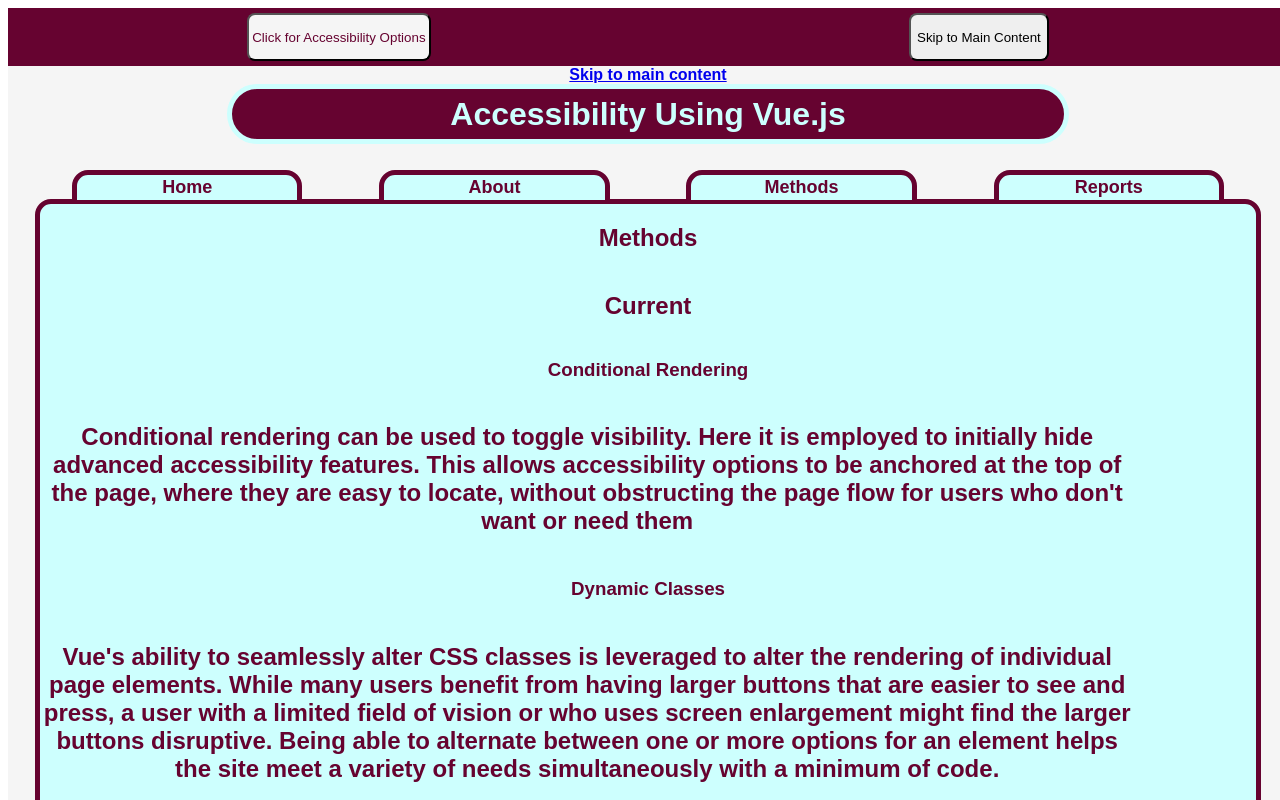
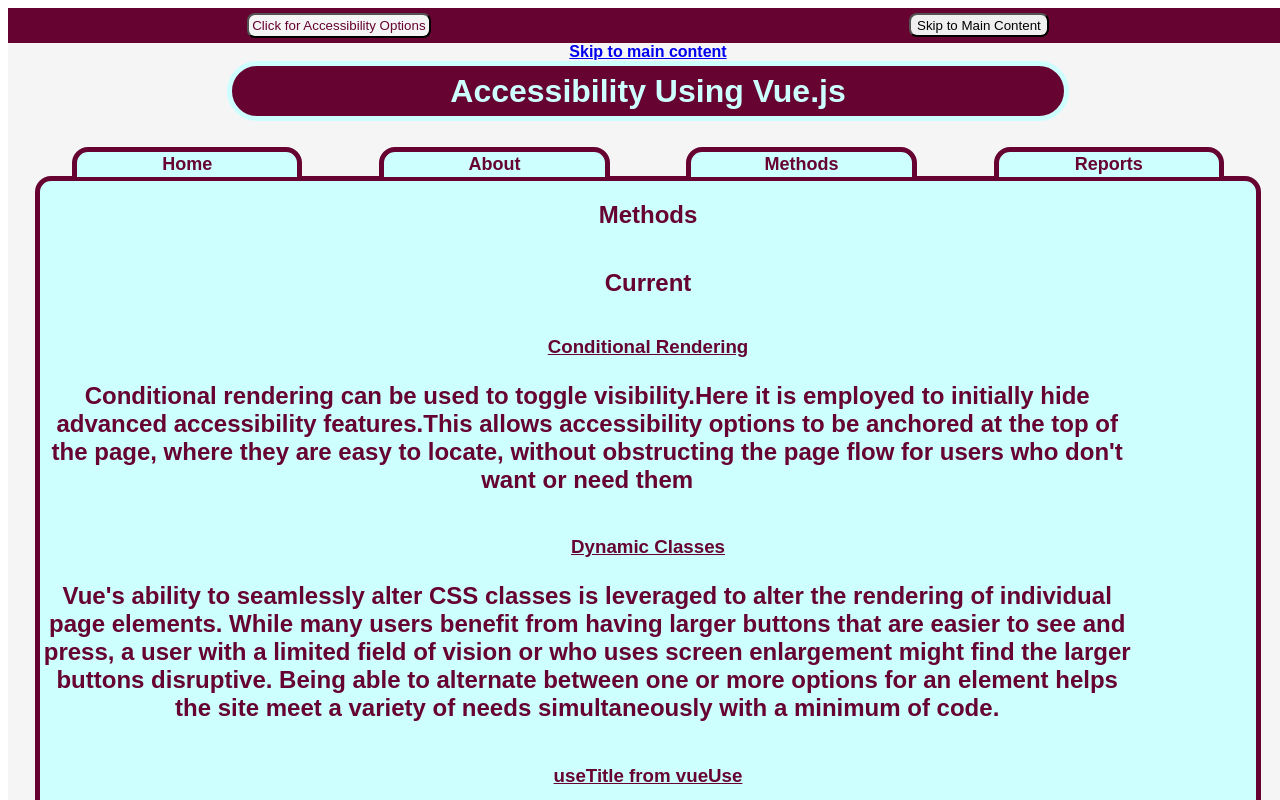
Before and after one commit to 1handcoding/skmckenzie, a Vue app: page /Methods in a window 1280 px wide. Shown: the top 800 px of the page. Built offline with nearby package versions, Linux system fonts and the light colour scheme.

Commit message:
partial conversion of methods to card format

```diff
--- a/src/App.vue
+++ b/src/App.vue
@@ -36,6 +36,12 @@
 }
 
 .button {
+  min-width: 24px;
+  min-height: 24px;
+  margin: 5px;
+  border-radius: 0.5rem;
+}
+.bigButton {
   min-width: 48px;
   min-height: 48px;
   margin: 5px;
@@ -75,4 +81,9 @@
   display: flex;
   flex-flow: column wrap;
 }
+
+h3{
+  text-decoration: underline;
+
+}
 </style>
--- a/src/components/AccessBox.vue
+++ b/src/components/AccessBox.vue
@@ -2,21 +2,22 @@
   import { useAccessOptionsStore } from "@/stores/accessOptionsStore";
   import { storeToRefs } from 'pinia';
   const store = useAccessOptionsStore();
-  const { hiContrastOn } = storeToRefs(store);
+  const { hiContrastOn, bigButtonsOn } = storeToRefs(store);
   const { showAccessOptions } = storeToRefs(store);
-  const { toggleShowAccessOptionsOn, toggleHiContrastOn } = store;
+  const { toggleShowAccessOptionsOn, toggleHiContrastOn, toggleBigButtonsOn } = store;
 </script>
 
 <template>
   <div id="accessibility" class="colorNegative" :class="{hcmNegative: hiContrastOn}">
     <div id='topbuttons'>
-      <button class="button" aria-controls="Show accessibility Options" aria-pressed="false" @click.stop="toggleShowAccessOptionsOn()">Click for Accessibility Options </button>
+      <button class="button" :class="{bigButton: bigButtonsOn}" aria-controls="Show accessibility Options" aria-pressed="false" @click.stop="toggleShowAccessOptionsOn()">Click for Accessibility Options </button>
       <a href="#maincontent">
-        <button class="button" aria-controls="Skip to main" aria-pressed="false" href="#maincontent">Skip to Main Content</button>
+        <button class="button" :class="{bigButton: bigButtonsOn}" aria-controls="Skip to main" aria-pressed="false" href="#maincontent">Skip to Main Content</button>
       </a>
     </div>
    <div v-if="showAccessOptions" id="accessoptions" class="colorBeta">
       <span>Hi-Contrast Enabled:{{hiContrastOn}}</span><button @click.stop="toggleHiContrastOn()">Toggle Hi-Contrast Mode</button>
+      <span>Enlarged Buttons:{{bigButtonsOn}}</span><button @click.stop="toggleBigButtonsOn()">Toggle Big Buttons</button>
     </div>
 
   </div>
--- a/src/components/FooterBox.vue
+++ b/src/components/FooterBox.vue
@@ -6,7 +6,7 @@
 </script>
 <template>
   <div id="footer" class="colorNegative" :class="{hcmNegative: hiContrastOn}">
-    <p>&copy;? 2022 S. Kyle McKenzie</p>
+    <p>2022 S. Kyle McKenzie | Contact: </p>
   </div>
 </template>
 
--- a/src/components/NavBar.vue
+++ b/src/components/NavBar.vue
@@ -5,7 +5,7 @@
   import { ref } from 'vue';
 
   const store = useAccessOptionsStore();
-  const { hiContrastOn } = storeToRefs(store);
+  const { hiContrastOn, bigButtonsOn } = storeToRefs(store);
   const focusedPanel = ref('maincontent');
   console.log(focusedPanel.value);
   // eslint-disable-next-line @typescript-eslint/no-unused-vars
@@ -27,8 +27,9 @@
       <button
         id="tab-1-home"
         type="button"
-        ref="tab1" class="colorPositive focus"
-        :class="{hcmPositive: hiContrastOn}"
+        ref="tab1"
+        class="colorPositive focus"
+        :class="{ hcmPositive: hiContrastOn, bigButton: bigButtonsOn}"
         role="tab" aria-selected="false"
         aria-controls="panel-1"
         aria-setsize=”4″ aria-posinset=”1″
@@ -37,8 +38,9 @@
       </button>
 
       <button id="tab-2-about"
-        type="button" class="colorPositive"
-        :class="{hcmPositive: hiContrastOn}"
+        type="button"
+        class="colorPositive"
+        :class="{hcmPositive: hiContrastOn, bigButton: bigButtonsOn}"
         role="tab" aria-selected="false"
         aria-controls="panel-2"
         aria-setsize=”4″ aria-posinset=”2″
@@ -50,7 +52,7 @@
         id="tab-3"
         type="button"
         class="colorPositive"
-        :class="{hcmPositive: hiContrastOn}"
+        :class="{hcmPositive: hiContrastOn, bigButton: bigButtonsOn}"
         role="tab" aria-selected="false"
         aria-controls="panel-3"
         aria-setsize=”4″
@@ -63,7 +65,7 @@
         id="tab-4"
         type="button"
         class="colorPositive"
-        :class="{hcmPositive: hiContrastOn}"
+        :class="{hcmPositive: hiContrastOn, bigButton: bigButtonsOn}"
         role="tab" aria-selected="false"
         aria-controls="panel-4"
         aria-setsize=”4″
--- /dev/null
+++ b/src/data/methods.js
@@ -0,0 +1,18 @@
+export default [
+  {
+    name: 'Conditional Rendering',
+    rationale: "Conditional rendering can be used to toggle visibility.Here it is employed to initially hide advanced accessibility features.This allows accessibility options to be anchored at the top of the page, where they are easy to locate, without obstructing the page flow for users who don't want or need them"
+  },
+  {
+    name: 'Dynamic Classes',
+    rationale: "Vue's ability to seamlessly alter CSS classes is leveraged to alter the rendering of individual page elements. While many users benefit from having larger buttons that are easier to see and press, a user with a limited field of vision or who uses screen enlargement might find the larger buttons disruptive. Being able to alternate between one or more options for an element helps the site meet a variety of needs simultaneously with a minimum of code."
+  },
+  {
+    name: 'useTitle from vueUse',
+    rationale: "While vueUse provides a tremendous number of useful functions, the site currently uses only useTitle. The title is dynamically updated with the name of the current tab panel."
+  },
+  {
+    name: 'Vue Router',
+    rationale: "Currently the page utilizes Vue Router to approximate the ARIA tablist format. While this allows the page to present in a familiar format, I'm currently evaluating whether or not this could be better accomplished using a combination of dynamic classes and conditional rendering. The page as is cannot properly manage focus or accommodate the recommended bypass links."
+  },
+  ]
--- a/src/stores/accessOptionsStore.ts
+++ b/src/stores/accessOptionsStore.ts
@@ -4,13 +4,18 @@
 export const useAccessOptionsStore = defineStore('accessOptionsStore', () => {
     const showAccessOptions  = ref(false);
     const hiContrastOn = ref(false);
+    const bigButtonsOn = ref(false)
 
     function toggleShowAccessOptionsOn() {
-            showAccessOptions.value = !showAccessOptions.value;
+        showAccessOptions.value = !showAccessOptions.value;
         }
     function toggleHiContrastOn() {
-            hiContrastOn.value = !hiContrastOn.value;
-            return { hiContrastOn }
+        hiContrastOn.value = !hiContrastOn.value;
+        return { hiContrastOn }
         }
-    return { showAccessOptions, hiContrastOn, toggleShowAccessOptionsOn, toggleHiContrastOn }
+    function toggleBigButtonsOn() {
+        bigButtonsOn.value = !bigButtonsOn.value;
+        return { bigButtonsOn }
+        }
+    return { showAccessOptions, hiContrastOn, bigButtonsOn, toggleShowAccessOptionsOn, toggleHiContrastOn, toggleBigButtonsOn }
 })
--- a/src/views/AboutView.vue
+++ b/src/views/AboutView.vue
@@ -1,10 +1,5 @@
 <template>
-  <FancyList>
-    <template #item="{ id, username, likes }">
-      <div class="item">
-        <p>{{ id}}</p>
-        <p>by {{ username }} | {{ likes }} likes</p>
-      </div>
-    </template>
-  </FancyList>
+  <div class="maincontent" role="tabpanel" id="maincontent" aria-labelledby="AlphaPanel">
+    <h2 role="heading" aria-level="2">About</h2>
+  </div>
 </template>
--- a/src/views/HomeView.vue
+++ b/src/views/HomeView.vue
@@ -1,5 +1,5 @@
 <template>
-  <div class="maincontent" role="tabpanel" id="maincontent" aria-labelledby="AlphaPanel">
+  <div class="maincontent" role="tabpanel" id="maincontent" aria-labelledby="AboutPanel">
     <h2 role="heading" aria-level="2">Home</h2>
   </div>
 </template>
--- a/src/views/MethodView.vue
+++ b/src/views/MethodView.vue
@@ -1,13 +1,18 @@
 <!-- eslint-disable vue/no-useless-template-attributes -->
 <script setup lang="ts">
-
+import { ref } from "vue"
+import data from "@/data/methods.js"
+const methods = ref(data)
 </script>
 
 <template>
 <h2 aria-level="2">Methods</h2>
 <h2 aria-level="2">Current</h2>
-
-<h3 aria-level="3">Conditional Rendering</h3>
+<div v-for="method in methods" :key="method.name" class="card">
+  <h3 aria-level="3">{{method.name}}</h3>
+  <p>{{method.rationale}}</p>
+</div>
+<!--<h3 aria-level="3">Conditional Rendering</h3>
 <p>Conditional rendering can be used to toggle visibility. Here it is employed to initially hide advanced accessibility features. This allows accessibility options to be anchored at the top of the page, where they are easy to locate, without obstructing the page flow for users who don't want or need them</p>
 
 <h3 aria-level="3">Dynamic Classes</h3>
@@ -21,7 +26,7 @@
 <p>Currently the page utilizes Vue Router to approximate the ARIA <a href="https://www.w3.org/WAI/ARIA/apg/example-index/tabs/tabs-manual.html">tablist format</a>.
   While this allows the page to present in a familiar format, I'm currently evaluating whether or not this could be better accomplished using a combination of dynamic classes and conditional rendering.
   The page as is cannot properly manage focus or accommodate the recommended bypass links.
-</p>
+</p>-->
 
 <h2 aria-level="2">Planned</h2>
 
```
Also changed, not shown: src/components/AppHeader.vue (line endings or trailing spaces), src/customtypes/method.d.ts (added).
